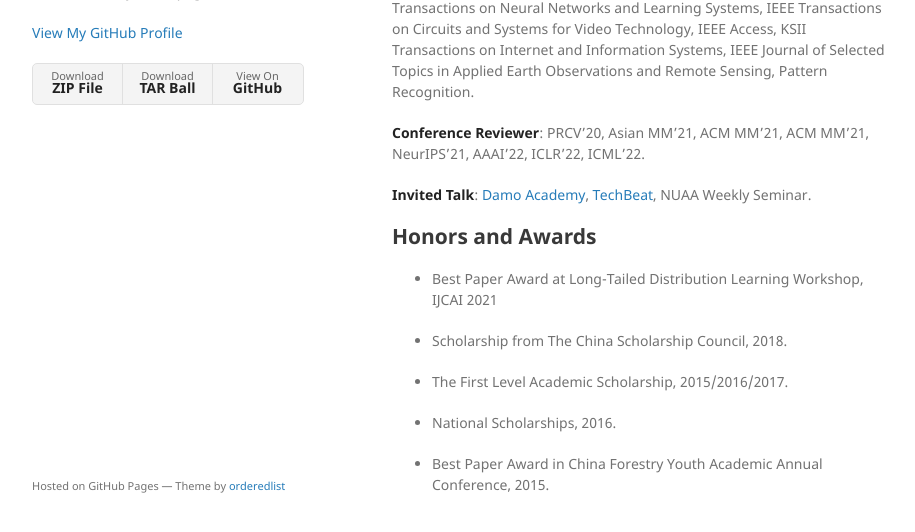
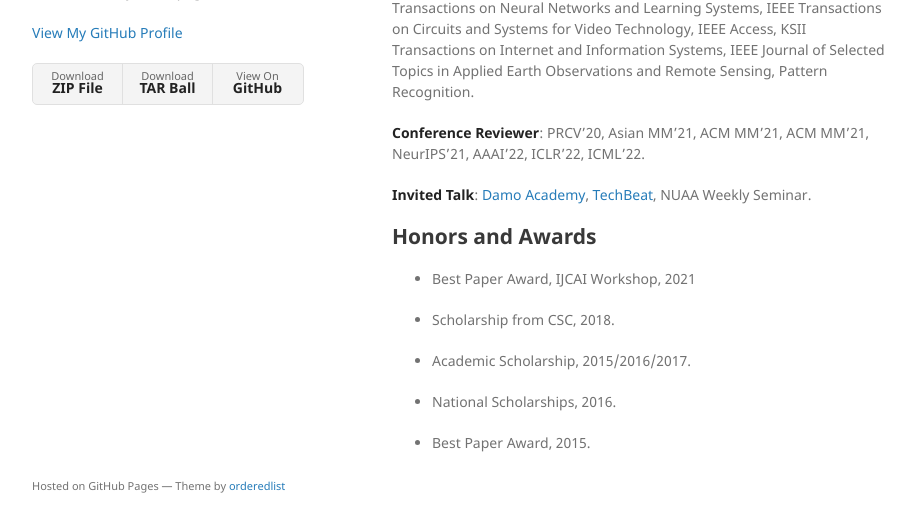
Before and after one commit to ZHANGDONG-NJUST/zhangdong-njust.github.io, a Jekyll site: the page built from index.md, in a window 1280 px wide and 900 px high, scrolled down 1165 px, cut to the strip 335-867 px from the top of the window. Shown: the whole strip, without its empty margins (178-1093 px from the left). Built offline with Jekyll 4.4.1, drawn with Linux system fonts in a browser that asks for light colours.

Commit message:
Update index.md

```diff
--- a/index.md
+++ b/index.md
@@ -39,12 +39,12 @@ Now, I am a postdoctoral research scientist at [Vision and System Design Lab](ht
 
 ## Honors and Awards
 
-* Best Paper Award at Long-Tailed Distribution Learning Workshop, IJCAI 2021
+* Best Paper Award, IJCAI Workshop, 2021
 
-* Scholarship from The China Scholarship Council, 2018.
+* Scholarship from CSC, 2018.
 
-* The First Level Academic Scholarship, 2015/2016/2017.
+* Academic Scholarship, 2015/2016/2017.
 
 * National Scholarships, 2016.
 
-* Best Paper Award in China Forestry Youth Academic Annual Conference, 2015.
+* Best Paper Award, 2015.
```
